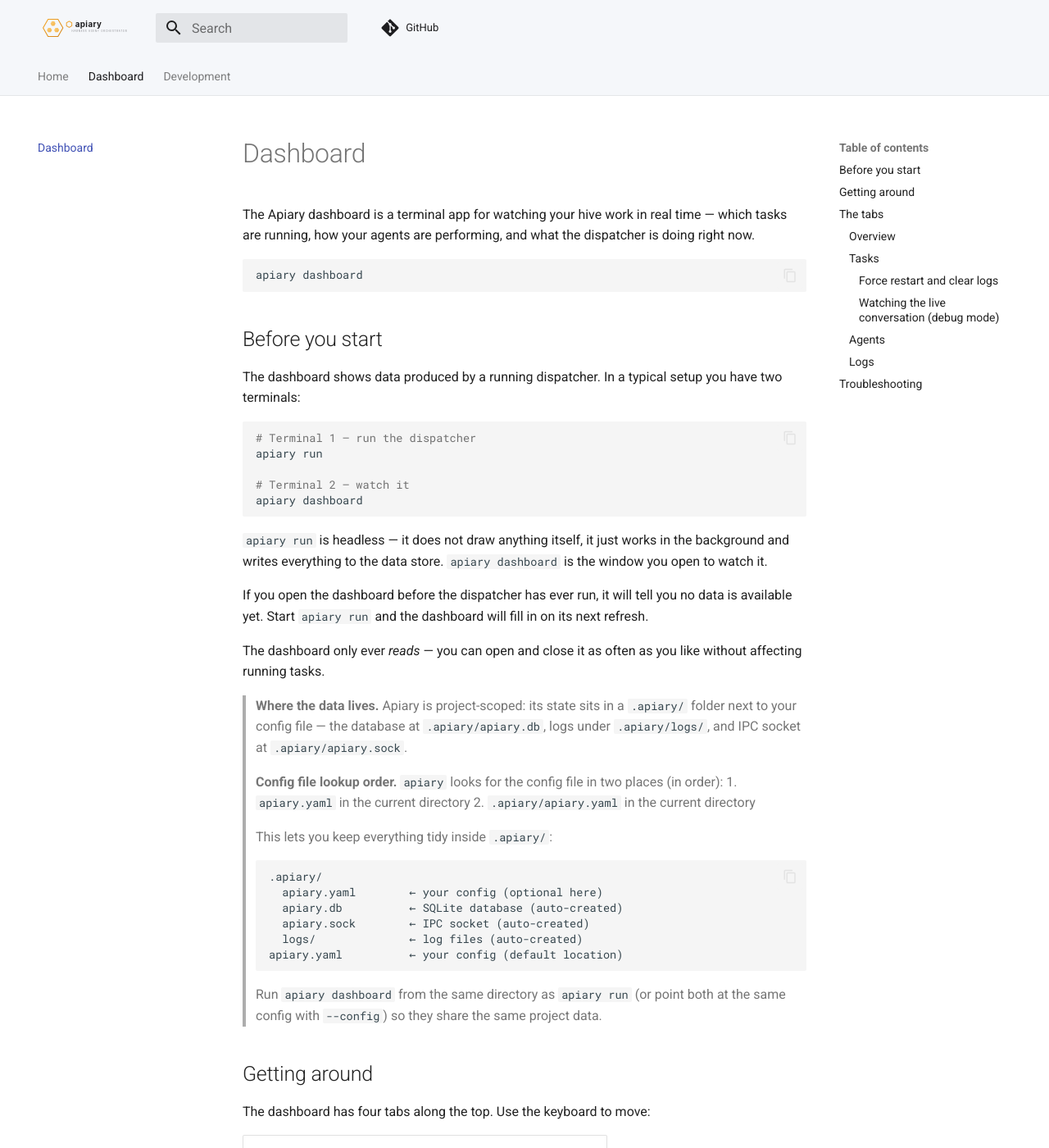
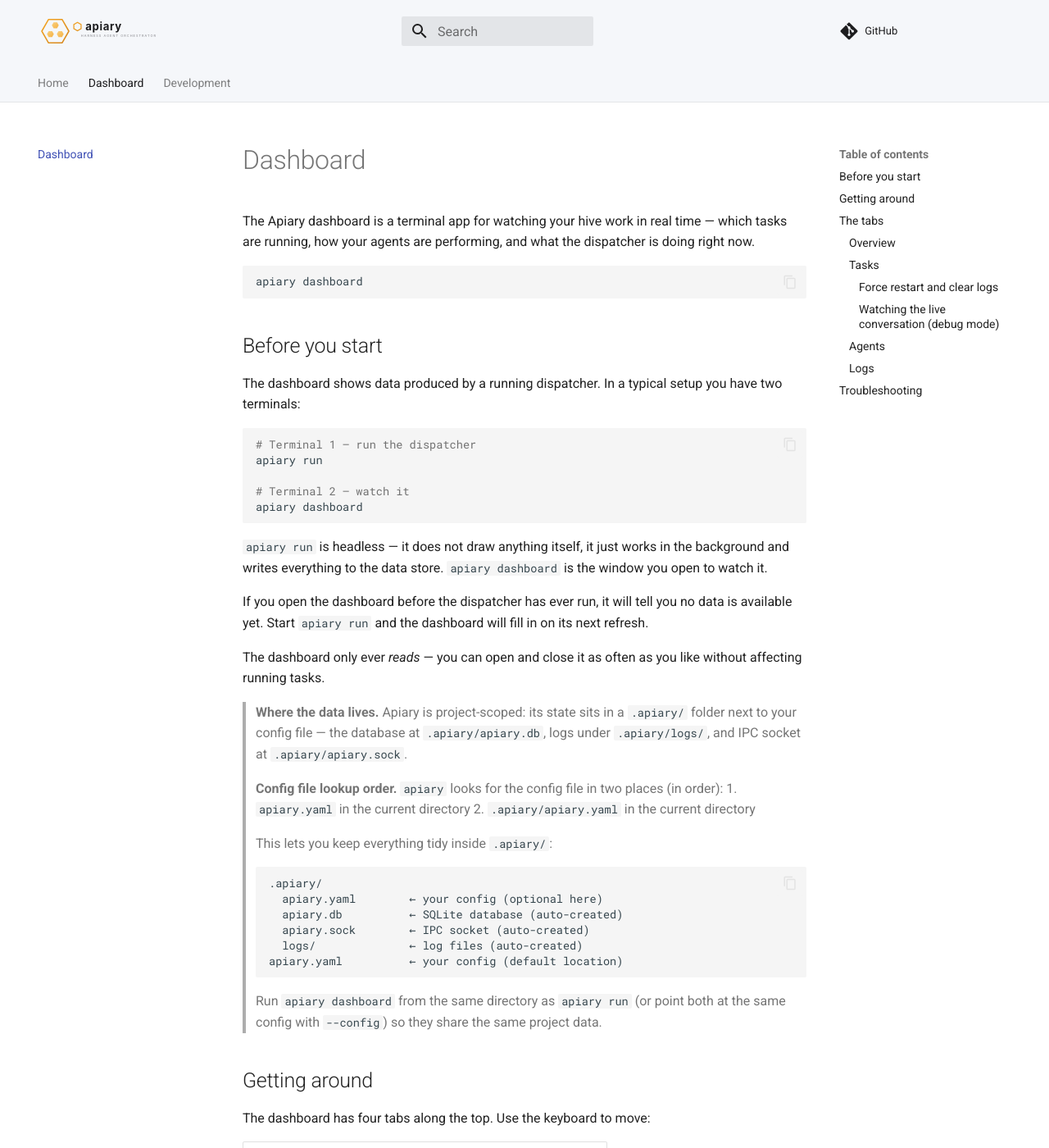
Before and after one commit to orlandoburli/apiary, an MkDocs documentation site: the page built from docs/dashboard.md, in a window 1280 px wide and 1400 px high. Shown: the whole window at 82% size. Built offline with MkDocs 1.6.1 and Material for MkDocs 9.7.7, drawn with Linux system fonts in a browser that asks for light colours; comment, search, counter and statistics services are not loaded.

Commit message:
fix(docs): bigger logo (3rem) and search aligned right

```diff
--- a/docs/stylesheets/extra.css
+++ b/docs/stylesheets/extra.css
@@ -1,14 +1,17 @@
 /* Bigger header logo */
+.md-header__button.md-logo {
+  padding: 0.2rem;
+}
 .md-header__button.md-logo img,
 .md-header__button.md-logo svg {
-  height: 2.2rem;
+  height: 3rem;
   width: auto;
 }
 
 /* Bigger sidebar logo */
 .md-nav--primary .md-nav__title .md-nav__button.md-logo img,
 .md-nav--primary .md-nav__title .md-nav__button.md-logo svg {
-  height: 2.8rem;
+  height: 3rem;
   width: auto;
 }
 
@@ -23,6 +26,14 @@
   display: none;
 }
 
+/* Push search to the right */
+.md-header__inner {
+  justify-content: space-between;
+}
+.md-header__source {
+  margin-left: 0;
+}
+
 /* Header navigation link color */
 .md-tabs {
   background-color: #f5f7fa;
```
